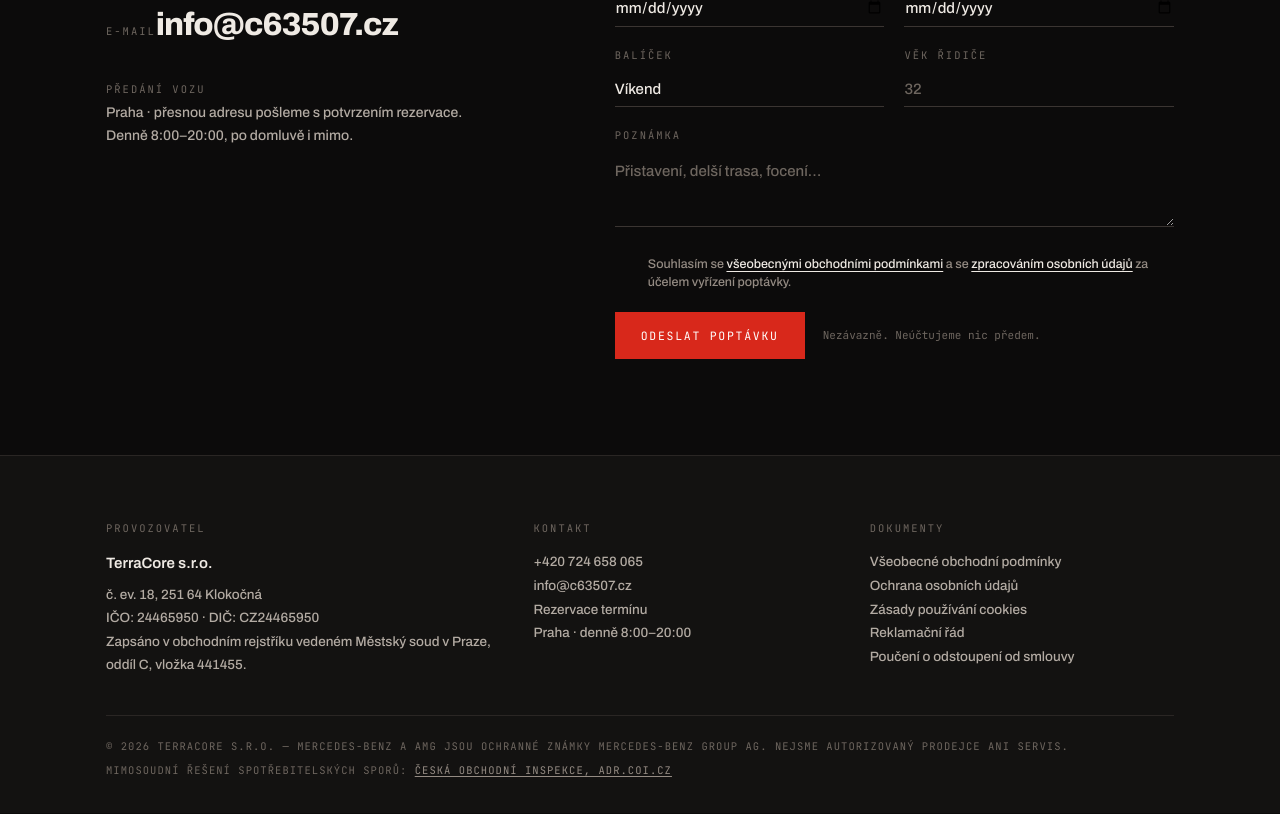
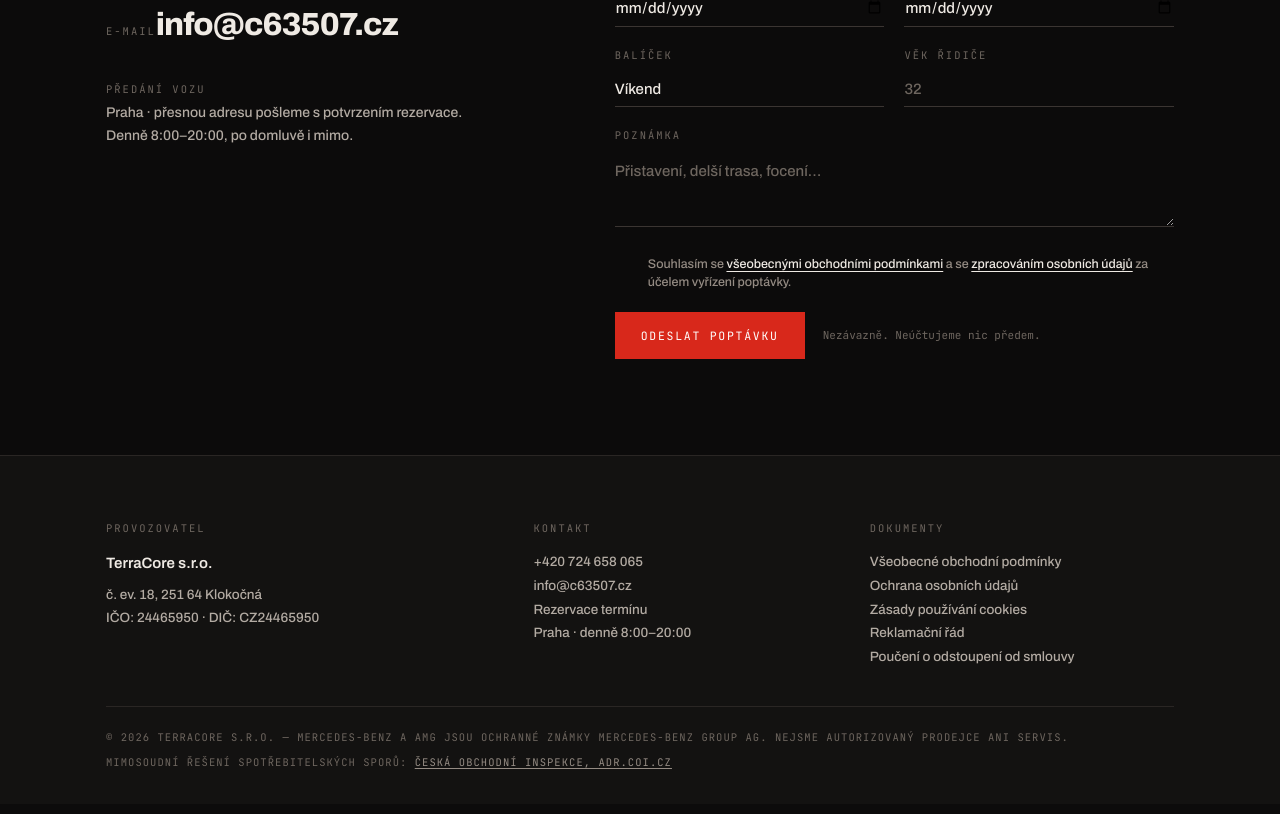
Before and after one commit to rohkyN/mercedes-one-page, a Next.js app: page / in a window 1280 px wide. Shown: the part 6754-7568 px from the top of the page. Built offline with nearby package versions, Linux system fonts and the light colour scheme.

Commit message:
Remove court registration information from footer
Removed court registration details from footer.

```diff
--- a/components/Footer.js
+++ b/components/Footer.js
@@ -13,9 +13,6 @@ export default function Footer() {
               {company.address}
               <br />
               IČO: {company.ico} · DIČ: {company.dic}
-              <br />
-              Zapsáno v obchodním rejstříku vedeném {company.court}, oddíl C, vložka{" "}
-              {company.fileNo.replace("C ", "")}.
             </p>
           </div>
           <div>
```
